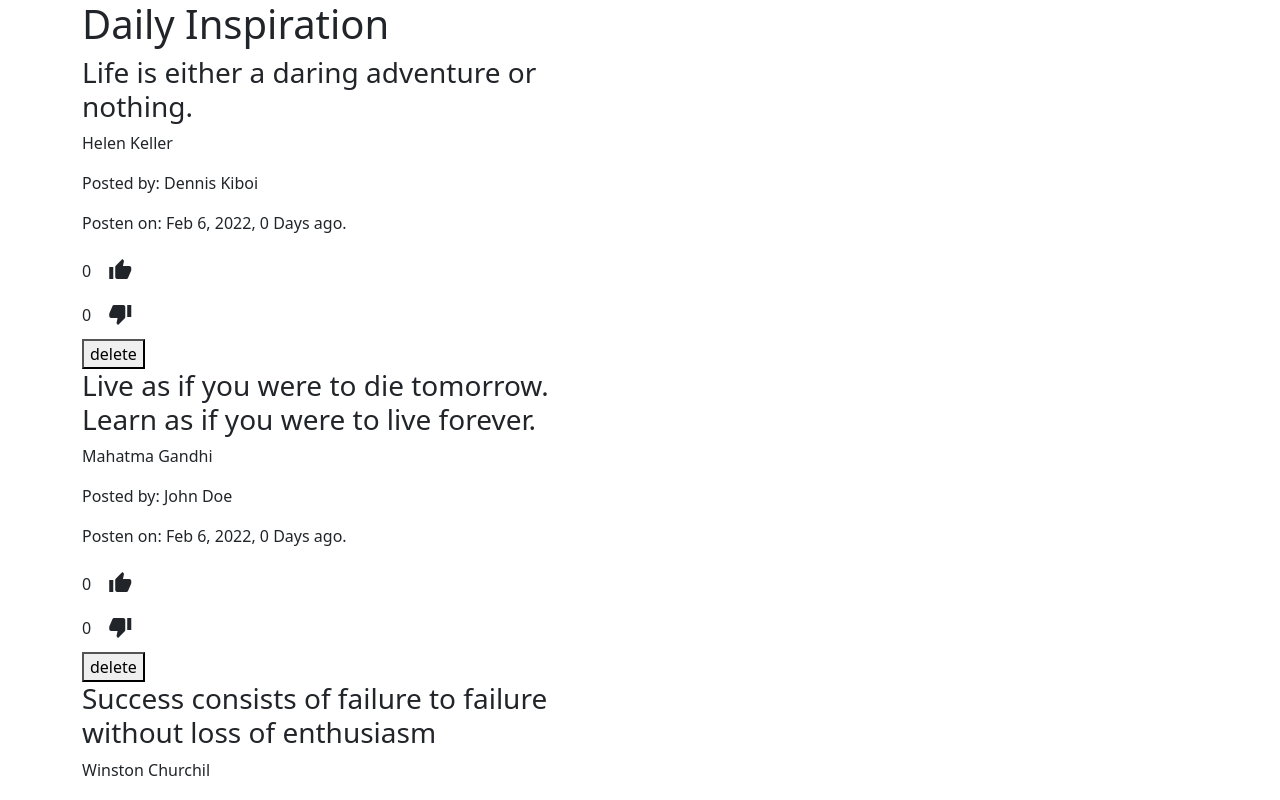
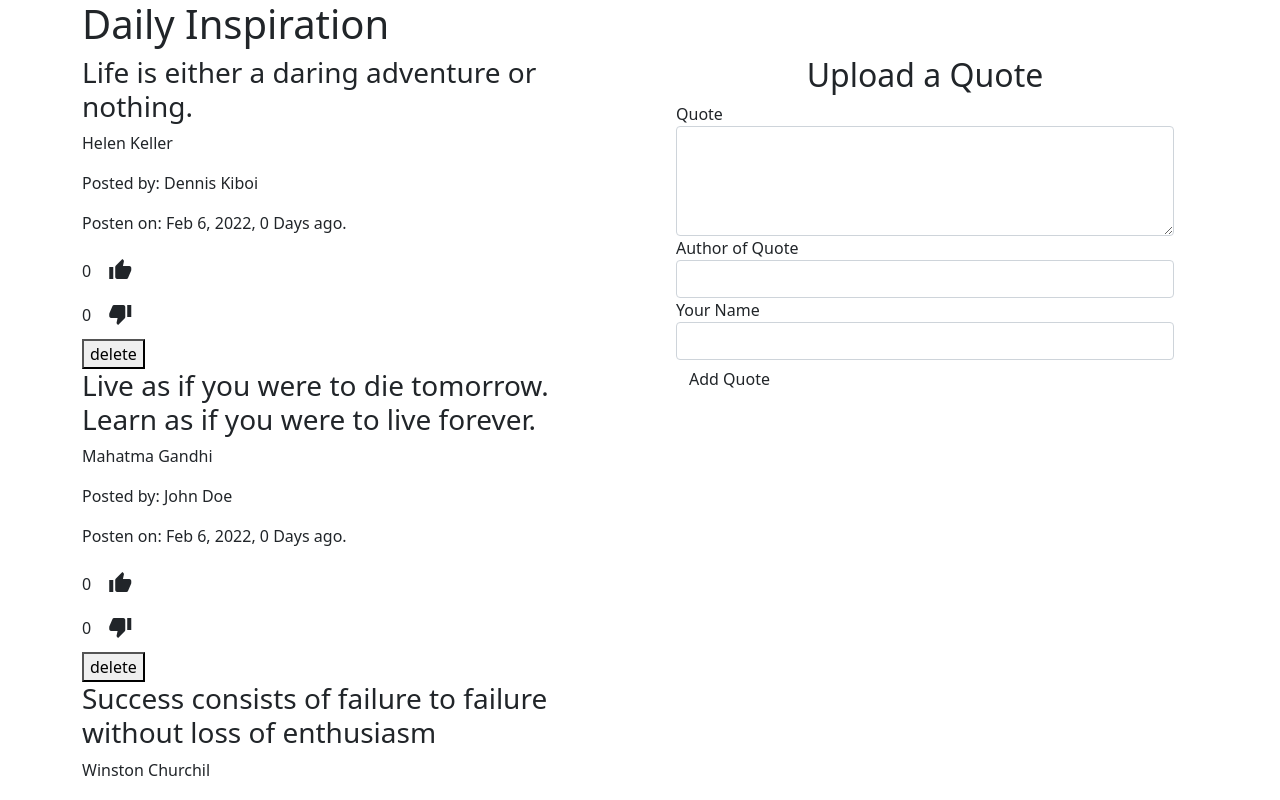
Before and after one commit to mururi/Quotes_app, an Angular app: page / in a window 1280 px wide. Shown: the top 800 px of the page. Built offline with nearby package versions, Linux system fonts and the light colour scheme.

Commit message:
Add form and form validation

```diff
--- a/src/app/app.component.html
+++ b/src/app/app.component.html
@@ -6,7 +6,7 @@
       <app-quote></app-quote>
     </div>
     <div class="col-md-6">
-
+      <app-quote-form></app-quote-form>
     </div>
   </div>
 
--- /dev/null
+++ b/src/app/quote-form/quote-form.component.html
@@ -0,0 +1,33 @@
+<div class="container-fluid">
+  <h2 class="text-center">Upload a Quote</h2>
+
+  <form #quoteForm = 'ngForm'>
+
+    <div class="form-group">
+      <label for="content">Quote</label>
+      <textarea class="form-control" id="content" rows="4" [(ngModel)]="newQuote.content" name="content" #content='ngModel' required></textarea>
+      <div [hidden]="content.valid || content.pristine" class="alert alert-danger">
+        <p>Quote is Required</p>
+      </div>
+    </div>
+
+    <div class="form-group">
+      <label for="author">Author of Quote</label>
+      <input type="text" required class="form-control" id="author" [(ngModel)]="newQuote.author" name="author" #author='ngModel'>
+      <div [hidden]="author.valid || author.pristine" class="alert alert-danger">
+        <p>Name of Author is Required</p>
+      </div>
+    </div>
+
+    <div class="form-group">
+      <label for="name">Your Name</label>
+      <input type="text" required class="form-control" id="name" [(ngModel)]="newQuote.submittedBy" name="name" #name='ngModel'>
+      <div [hidden]="name.valid || name.pristine" class="alert alert-danger">
+        <p>Your Name is Required</p>
+      </div>
+    </div>
+
+    <button type="submit" class="btn">Add Quote</button>
+
+  </form>
+</div>
--- /dev/null
+++ b/src/app/quote-form/quote-form.component.ts
@@ -0,0 +1,18 @@
+import { Component, OnInit } from '@angular/core';
+import { Quote } from '../quote';
+
+@Component({
+  selector: 'app-quote-form',
+  templateUrl: './quote-form.component.html',
+  styleUrls: ['./quote-form.component.css']
+})
+export class QuoteFormComponent implements OnInit {
+
+  newQuote = new Quote("","","");
+
+  constructor() { }
+
+  ngOnInit(): void {
+  }
+
+}
```
Also changed, not shown: src/app/app.module.ts (+6 -2 lines), src/app/quote-form/quote-form.component.css (added), 1 other file (tests, documents, lock files or other folders).
